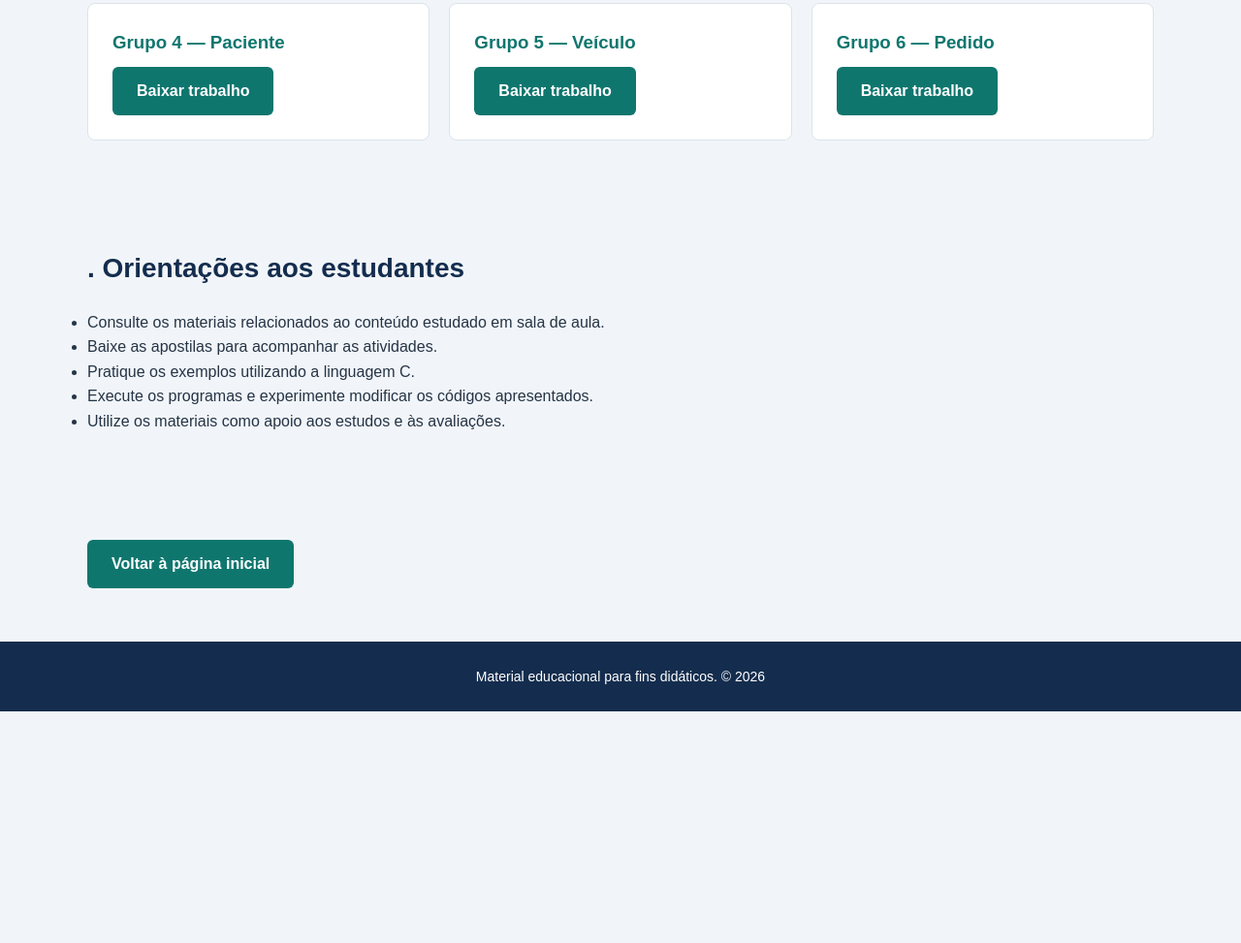
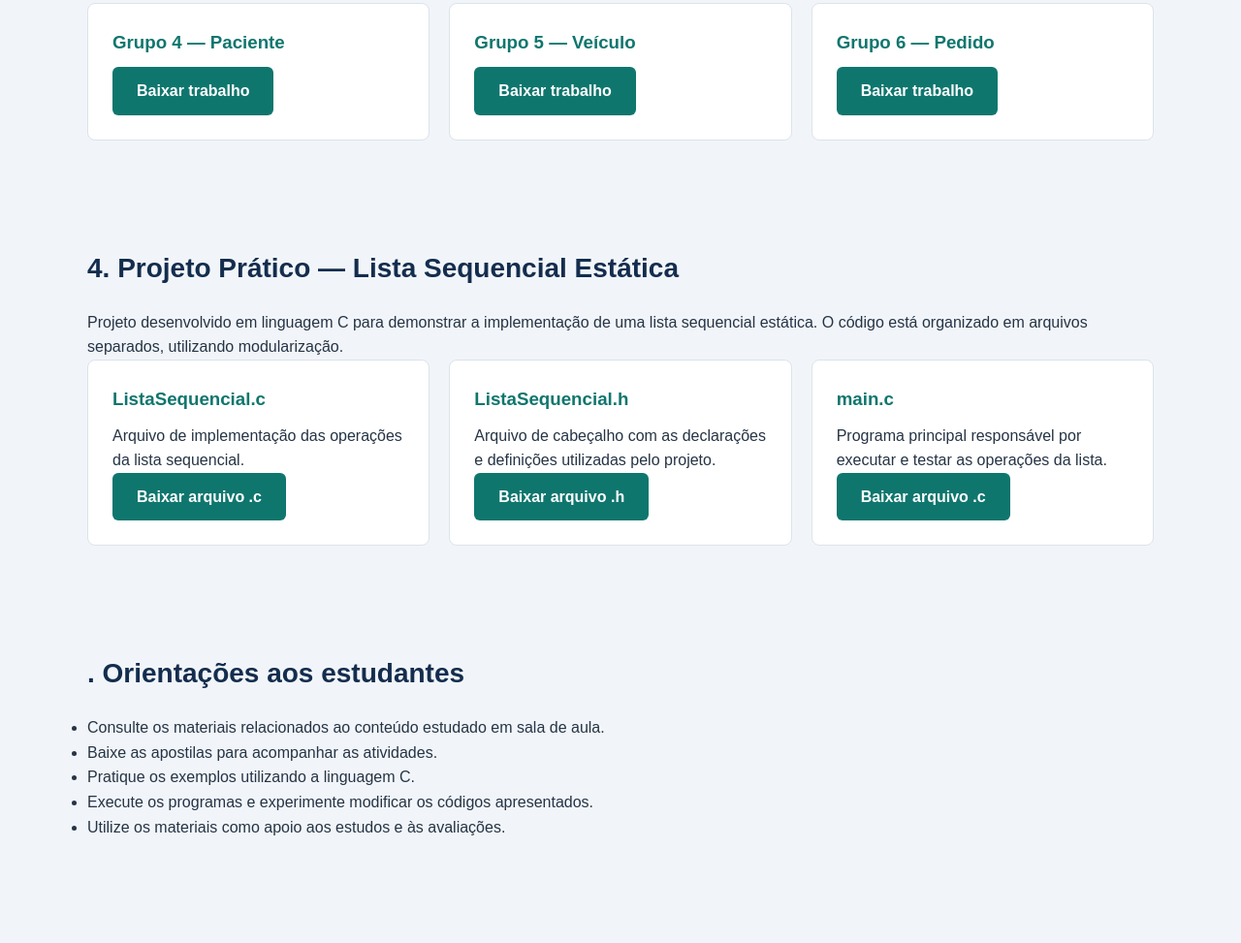
Before and after one commit to geraldonsjunior/ads-estrutura-de-dados, a plain HTML site: page materiais/index.html in a window 1280 px wide. Shown: the part 2476-3449 px from the top of the page at 97% size. Before the commit the page ends 3210 px from the top, so only its background shows below. Drawn offline with Linux system fonts and the light colour scheme.

Commit message:
Update index.html

```diff
--- a/materiais/index.html
+++ b/materiais/index.html
@@ -315,6 +315,75 @@
 
         </section>
 
+        <!-- PROJETO LISTA SEQUENCIAL ESTÁTICA -->
+        <section class="secao">
+
+            <h2>4. Projeto Prático — Lista Sequencial Estática</h2>
+
+            <p>
+                Projeto desenvolvido em linguagem C para demonstrar
+                a implementação de uma lista sequencial estática.
+                O código está organizado em arquivos separados,
+                utilizando modularização.
+            </p>
+
+            <div class="cards">
+
+                <article class="card">
+
+                    <h3>ListaSequencial.c</h3>
+
+                    <p>
+                        Arquivo de implementação das operações
+                        da lista sequencial.
+                    </p>
+
+                    <a href="Avalia%C3%A7%C3%A3o1/Modelo%20do%20projeto%20de%20lista/projeto-lista-estatica/ListaSequencial.c"
+                        class="botao" download>
+                        Baixar arquivo .c
+                    </a>
+
+                </article>
+
+
+                <article class="card">
+
+                    <h3>ListaSequencial.h</h3>
+
+                    <p>
+                        Arquivo de cabeçalho com as declarações
+                        e definições utilizadas pelo projeto.
+                    </p>
+
+                    <a href="Avalia%C3%A7%C3%A3o1/Modelo%20do%20projeto%20de%20lista/projeto-lista-estatica/ListaSequencial.h"
+                        class="botao" download>
+                        Baixar arquivo .h
+                    </a>
+
+                </article>
+
+
+                <article class="card">
+
+                    <h3>main.c</h3>
+
+                    <p>
+                        Programa principal responsável por executar
+                        e testar as operações da lista.
+                    </p>
+
+                    <a href="Avalia%C3%A7%C3%A3o1/Modelo%20do%20projeto%20de%20lista/projeto-lista-estatica/main.c"
+                        class="botao" download>
+                        Baixar arquivo .c
+                    </a>
+
+                </article>
+
+            </div>
+
+        </section>
+
+
 
         <!-- ORIENTAÇÕES -->
         <section class="secao">
```
